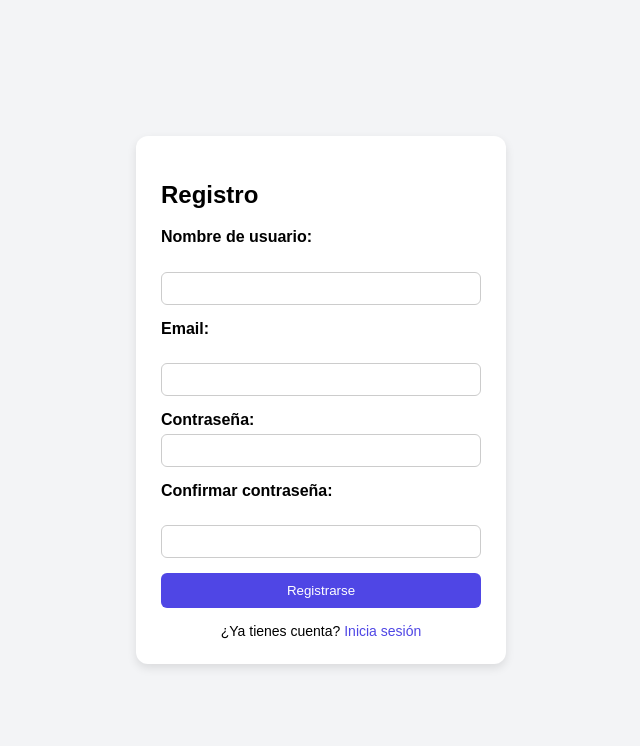
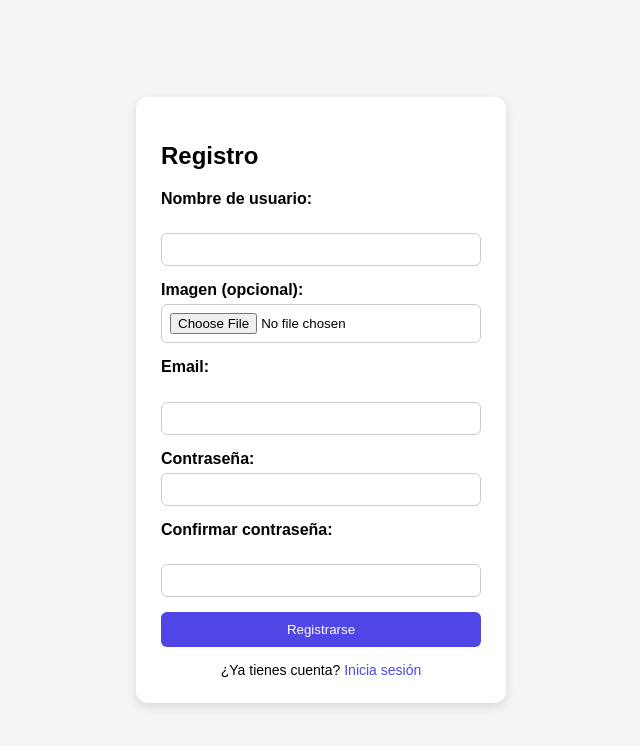
Before and after one commit to josejr3/phpEjercisios, a PHP site: page /form/register_form.php in a window 1280 px wide. Shown: the top 746 px of the page, without its empty margins (319-959 px from the left). Run offline with PHP 8.4, Linux system fonts and the light colour scheme.

Commit message:
agrego la imagen de usuario al registro y a la bace de datos

```diff
--- a/BaseDedatos.sql
+++ b/BaseDedatos.sql
@@ -61,6 +61,7 @@ CREATE TABLE IF NOT EXISTS `usuarios` (
   `username` varchar(50) NOT NULL,
   `email` varchar(50) NOT NULL,
   `password_hash` varchar(60) NOT NULL,
+  `imagen_perfil` varchar(255) DEFAULT NULL,
   PRIMARY KEY (`id_usuario`),
   UNIQUE KEY `email` (`email`)
 ) ENGINE=InnoDB AUTO_INCREMENT=3 DEFAULT CHARSET=utf8mb4 COLLATE=utf8mb4_general_ci;
--- a/form/register_form.php
+++ b/form/register_form.php
@@ -21,13 +21,18 @@
 
 <body class="form-page-body">
 
-    <form action="../logic/register_logic.php" method="post" class="form">
+    <form action="../logic/register_logic.php" method="post" enctype="multipart/form-data" class="form">
         <h2>Registro</h2>
         <div class="formDiv">
             <label for="user">Nombre de usuario: </label>
              <p class="error"><?php echo $errores['errorUser'] ?? '&nbsp;'; ?></p>
             <input type="text" name="user" id="user"
                 value="<?php echo isset($_SESSION['user']) && !isset($errores['errorUser']) ? $_SESSION['user'] : ''; ?>"/>
+        </div>
+
+        <div class="formDiv">
+          <label for="imagen_perfil" style="">Imagen (opcional):</label>
+          <input type="file" name="imagen_perfil" id="imagen_perfil" accept="image/*">
         </div>
 
         <div class="formDiv">
```
Also changed, not shown: logic/register_logic.php (+12 -1 lines).
